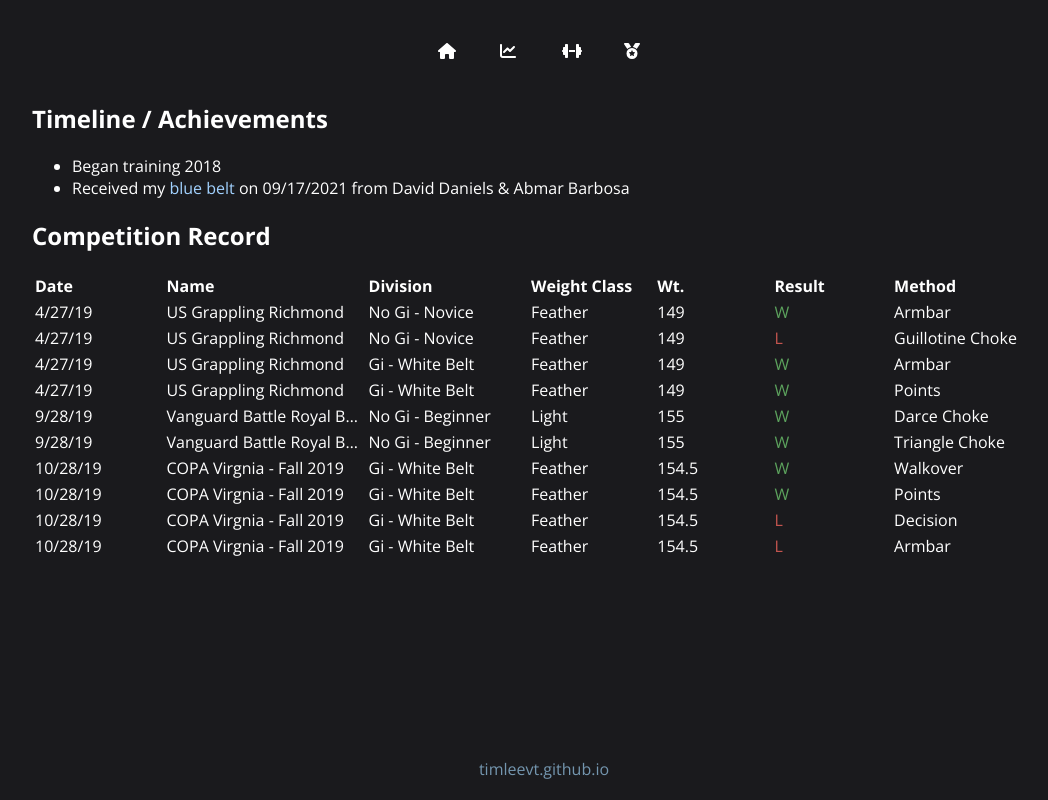
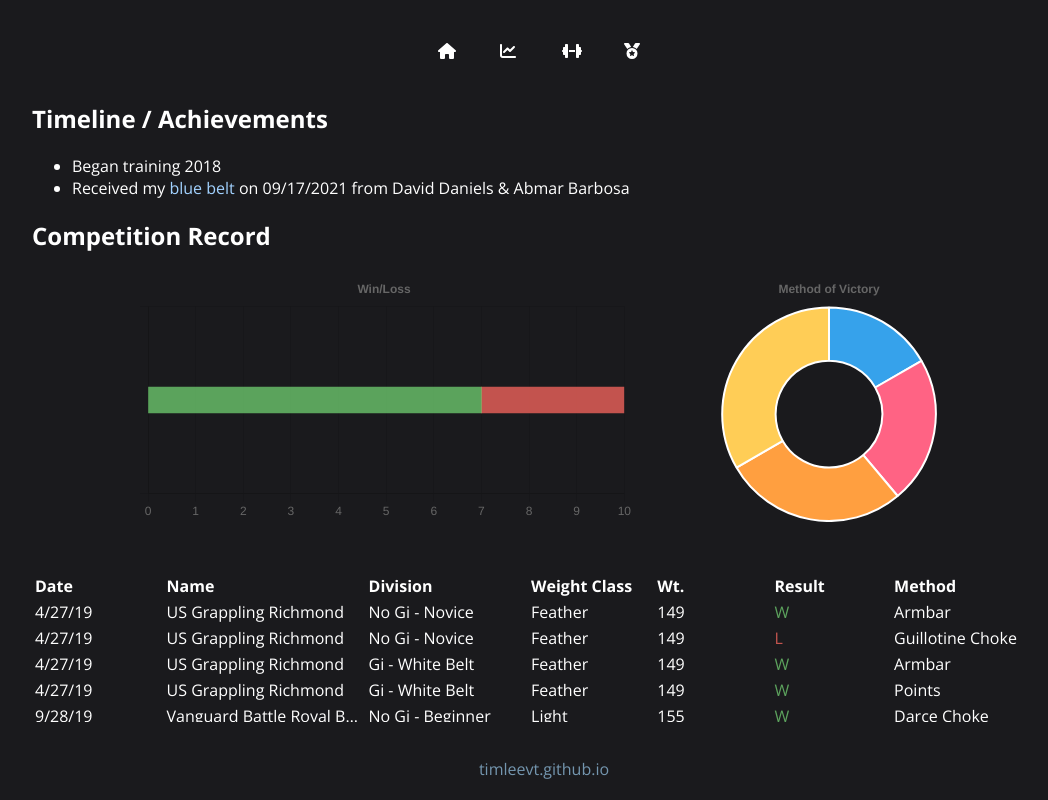
Before and after one commit to timleevt/fitness-log, a Next.js app: page /achievements in a window 1280 px wide. Shown: the whole page, without its empty margins (96-1144 px from the left). Built offline with nearby package versions, Linux system fonts and the light colour scheme.

Commit message:
started on adding charts

```diff
--- a/package.json
+++ b/package.json
@@ -16,11 +16,13 @@
     "@types/node": "18.11.9",
     "@types/react": "18.0.25",
     "@types/react-dom": "18.0.9",
+    "chart.js": "^4.1.1",
     "classnames": "^2.3.2",
     "eslint": "8.28.0",
     "eslint-config-next": "13.0.5",
     "next": "13.0.5",
     "react": "18.2.0",
+    "react-chartjs-2": "^5.1.0",
     "react-dom": "18.2.0",
     "typescript": "4.9.3"
   }
--- /dev/null
+++ b/src/components/Charts/SubTypeDoughtnutChart.tsx
@@ -0,0 +1,31 @@
+import "chart.js/auto";
+import { Doughnut } from "react-chartjs-2";
+import { COMP_RECORD } from "../../../src/constants/dummydata";
+
+// Incomplete and broken. TODO
+const SubTypeDoughnutChart = () => {
+  const options = {
+    plugins: {
+      legend: {
+        display: false,
+      },
+      title: {
+        display: true,
+        text: "Method of Victory",
+      },
+    },
+  };
+
+  const data = {
+    labels: ["armbar", "gilly", "points", "etc"],
+    datasets: [
+      {
+        data: [3, 4, 5, 6],
+        hoverOffset: 4,
+      },
+    ],
+  };
+  return <Doughnut options={options} data={data} />;
+};
+
+export default SubTypeDoughnutChart;
--- /dev/null
+++ b/src/components/Charts/WinLossBarChart.tsx
@@ -0,0 +1,48 @@
+import "chart.js/auto";
+import { Bar } from "react-chartjs-2";
+import { COMP_RECORD } from "../../../src/constants/dummydata";
+
+const WinLossBarChart = () => {
+  const options = {
+    plugins: {
+      legend: {
+        display: false,
+      },
+      title: {
+        display: true,
+        text: "Win/Loss",
+      },
+    },
+    indexAxis: "y" as const,
+    scales: {
+      x: {
+        stacked: true,
+      },
+      y: {
+        stacked: true,
+      },
+    },
+    barThickness: 26,
+  };
+
+  const labels = [""];
+  const data = {
+    labels,
+    datasets: [
+      {
+        label: "wins",
+        data: [COMP_RECORD.filter((i) => i.result === "W").length],
+        backgroundColor: "hsla(120, 60%, 67%, 0.705)",
+      },
+      {
+        label: "loss",
+        data: [COMP_RECORD.filter((i) => i.result === "L").length],
+        backgroundColor: "hsla(3, 100%, 69%, 0.74)",
+      },
+    ],
+  };
+
+  return <Bar data={data} options={options} />;
+};
+
+export default WinLossBarChart;
--- a/src/components/CompRecord/CompRecord.module.css
+++ b/src/components/CompRecord/CompRecord.module.css
@@ -16,3 +16,13 @@
     text-overflow: ellipsis;
     padding-right: 6px;
 }
+
+.chartContainer {
+    display:  flex;
+    max-height: 250px;
+    width: 80%;
+    justify-content:space-between;
+    gap: 25px;
+    margin: auto;
+    margin-bottom: 50px;
+}
--- a/src/components/CompRecord/CompRecord.tsx
+++ b/src/components/CompRecord/CompRecord.tsx
@@ -1,13 +1,19 @@
-import classNames from "classnames";
 import { COMP_RECORD } from "../../../src/constants/dummydata";
+import SubTypeDoughnutChart from "../Charts/SubTypeDoughtnutChart";
+import WinLossBarChart from "../Charts/WinLossBarChart";
 import styles from "./CompRecord.module.css";
 
 const CompRecord = () => {
   const winColor = { color: "hsla(120, 60%, 67%, 0.705)" };
   const lossColor = { color: "hsla(3, 100%, 69%, 0.74)" };
+
   return (
     <div className={styles.container}>
       <h2>Competition Record</h2>
+      <div className={styles.chartContainer}>
+        <WinLossBarChart />
+        <SubTypeDoughnutChart />
+      </div>
       <table>
         <tbody>
           <tr>
@@ -36,7 +42,7 @@ const CompRecord = () => {
                 <td>{division}</td>
                 <td>{weightClass}</td>
                 <td>{weight}</td>
-                <td style={result === 'W' ? winColor : lossColor}>{result}</td>
+                <td style={result === "W" ? winColor : lossColor}>{result}</td>
                 <td>{method}</td>
               </tr>
             )
--- a/src/components/GymCard/GymCard.tsx
+++ b/src/components/GymCard/GymCard.tsx
@@ -9,7 +9,6 @@ type GymCard = {
 };
 
 const GymCard = ({ name, notes, loc, website }: GymCard) => {
-  console.log(website);
   return (
     <div className={styles.container}>
         <div className={styles.gymImg}></div>
--- a/src/containers/GymsContainer/GymsContainer.tsx
+++ b/src/containers/GymsContainer/GymsContainer.tsx
@@ -14,8 +14,6 @@ const GymsContainer = () => {
     (item) => item.type !== "main" && item.type !== "secondary"
   );
   const [showMain, setShowMain] = useState(true);
-
-  console.log(main);
 
   return (
     <div className={styles.container}>
```
Also changed, not shown: 1 other file (tests, documents, lock files or other folders).
